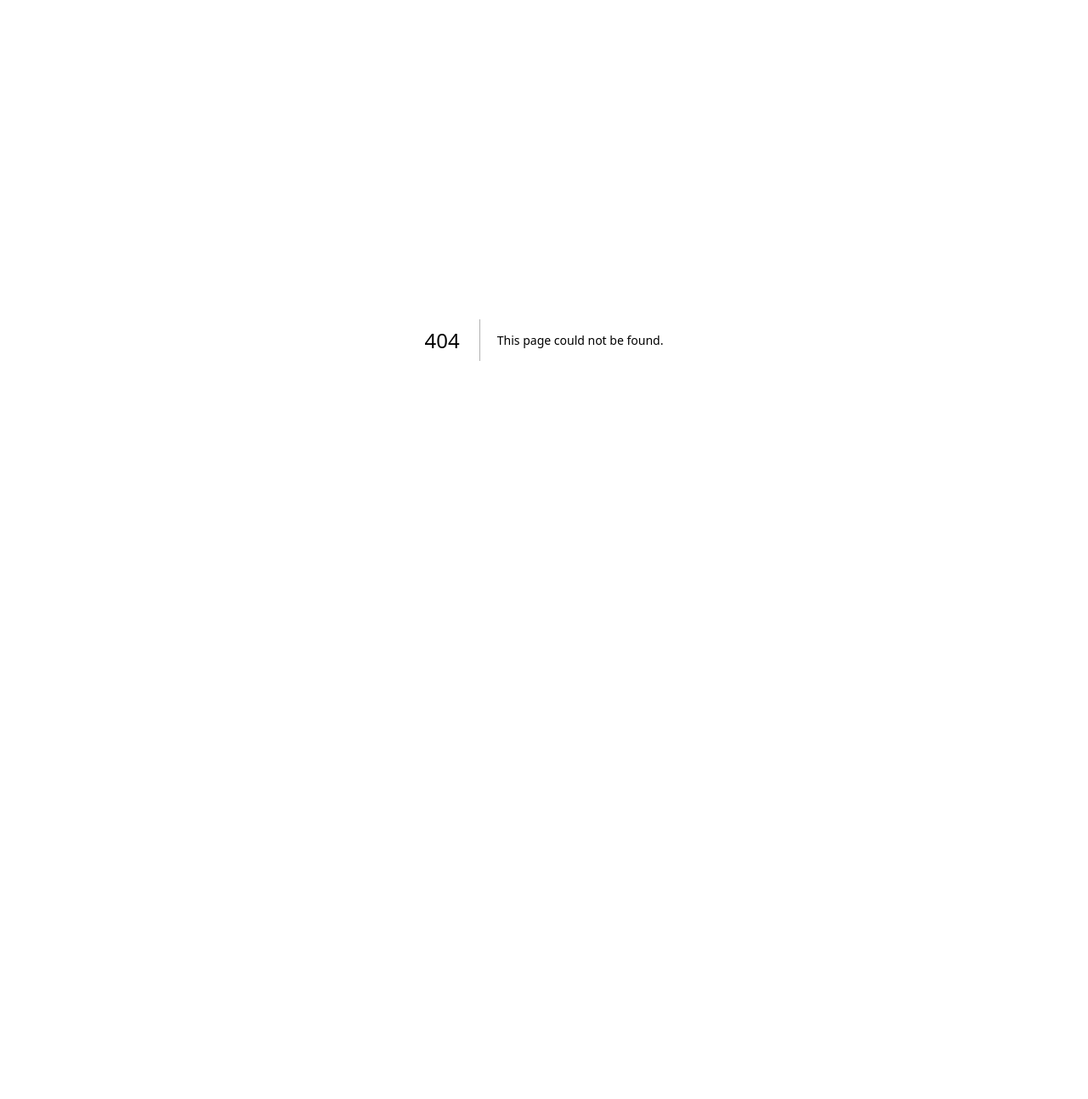
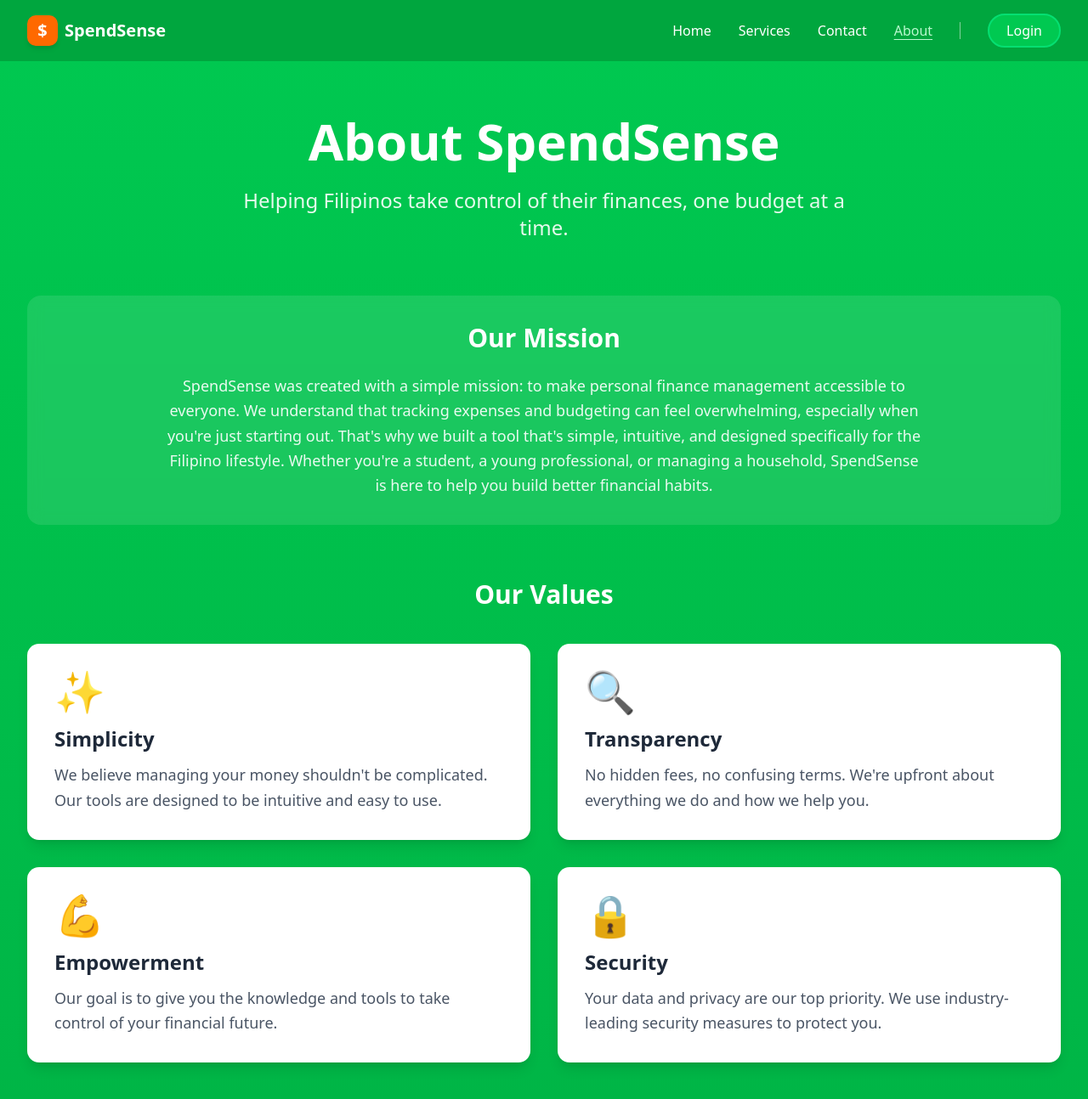
Before and after one commit to CSci-153-Web-Systems-and-Technologies/batch-2025-spend-sense-web, a Next.js app: page /about in a window 1280 px wide. Before the commit this address had no page. Shown: the top 1294 px of the page at 85% size. Before the commit the page ends 800 px from the top, so only its background shows below. Built offline with nearby package versions, Linux system fonts and the light colour scheme.

Commit message:
Adds about screen
Introduces an about page to provide information about the application's mission, values, and the developer.

This addition enhances user understanding and trust by detailing the purpose and principles behind the application.

```diff
--- /dev/null
+++ b/app/about/page.tsx
@@ -0,0 +1,159 @@
+import Link from "next/link";
+import Image from "next/image";
+import Footer from "@/components/Footer";
+
+export default function AboutPage() {
+
+  const values = [
+    {
+      title: "Simplicity",
+      description: "We believe managing your money shouldn't be complicated. Our tools are designed to be intuitive and easy to use.",
+      emoji: "✨",
+    },
+    {
+      title: "Transparency",
+      description: "No hidden fees, no confusing terms. We're upfront about everything we do and how we help you.",
+      emoji: "🔍",
+    },
+    {
+      title: "Empowerment",
+      description: "Our goal is to give you the knowledge and tools to take control of your financial future.",
+      emoji: "💪",
+    },
+    {
+      title: "Security",
+      description: "Your data and privacy are our top priority. We use industry-leading security measures to protect you.",
+      emoji: "🔒",
+    },
+  ];
+
+  return (
+    <div className="min-h-screen bg-gradient-to-b from-green-500 to-green-600 flex flex-col">
+      {/* Navigation */}
+      <nav className="w-full px-8 py-4 bg-green-600">
+        <div className="flex items-center justify-between">
+          {/* Logo */}
+          <Link href="/" className="flex items-center gap-2">
+            <div className="w-9 h-9 bg-orange-500 rounded-lg flex items-center justify-center shadow-md">
+              <span className="text-white font-bold text-xl">$</span>
+            </div>
+            <span className="text-white font-bold text-xl">SpendSense</span>
+          </Link>
+
+          {/* Mobile menu button */}
+          <button className="md:hidden text-white">
+            <svg className="w-6 h-6" fill="none" stroke="currentColor" viewBox="0 0 24 24">
+              <path strokeLinecap="round" strokeLinejoin="round" strokeWidth={2} d="M4 6h16M4 12h16M4 18h16" />
+            </svg>
+          </button>
+
+          {/* Nav Links */}
+          <div className="hidden md:flex items-center gap-8">
+            <Link href="/" className="text-white text-base font-medium hover:text-green-200 transition">
+              Home
+            </Link>
+            <Link href="/services" className="text-white text-base font-medium hover:text-green-200 transition">
+              Services
+            </Link>
+            <Link href="/contact" className="text-white text-base font-medium hover:text-green-200 transition">
+              Contact
+            </Link>
+            <Link href="/about" className="text-green-200 text-base font-medium underline underline-offset-4">
+              About
+            </Link>
+            <div className="w-px h-5 bg-white/50" />
+            <Link href="/login" className="px-5 py-1.5 border-2 border-green-400 bg-green-500 text-white rounded-full font-medium hover:bg-green-400 transition">
+              Login
+            </Link>
+          </div>
+        </div>
+      </nav>
+
+      {/* Main Content */}
+      <main className="flex-1 max-w-7xl mx-auto px-4 sm:px-8 py-12 md:py-16">
+        {/* Header */}
+        <div className="text-center mb-16">
+          <h1 className="text-4xl sm:text-5xl md:text-6xl font-bold text-white mb-6">
+            About SpendSense
+          </h1>
+          <p className="text-xl sm:text-2xl text-white/90 max-w-3xl mx-auto">
+            Helping Filipinos take control of their finances, one budget at a time.
+          </p>
+        </div>
+
+        {/* Mission Section */}
+        <div className="bg-white/10 backdrop-blur-sm rounded-2xl p-8 mb-16">
+          <h2 className="text-3xl font-bold text-white mb-6 text-center">Our Mission</h2>
+          <p className="text-lg text-white/90 text-center max-w-4xl mx-auto leading-relaxed">
+            SpendSense was created with a simple mission: to make personal finance management accessible to everyone.
+            We understand that tracking expenses and budgeting can feel overwhelming, especially when you&apos;re just
+            starting out. That&apos;s why we built a tool that&apos;s simple, intuitive, and designed specifically
+            for the Filipino lifestyle. Whether you&apos;re a student, a young professional, or managing a household,
+            SpendSense is here to help you build better financial habits.
+          </p>
+        </div>
+
+        {/* Values Section */}
+        <div className="mb-20">
+          <h2 className="text-3xl font-bold text-white mb-10 text-center">Our Values</h2>
+          <div className="grid grid-cols-1 sm:grid-cols-2 gap-8">
+            {values.map((value, index) => (
+              <div
+                key={index}
+                className="bg-white rounded-xl shadow-lg p-8 hover:shadow-xl transition"
+              >
+                <span className="text-5xl mb-4 block">{value.emoji}</span>
+                <h3 className="text-2xl font-semibold text-gray-800 mb-3">
+                  {value.title}
+                </h3>
+                <p className="text-lg text-gray-600 leading-relaxed">
+                  {value.description}
+                </p>
+              </div>
+            ))}
+          </div>
+        </div>
+
+        {/* Team Section */}
+        <div className="mb-20">
+          <h2 className="text-3xl font-bold text-white mb-10 text-center">Meet the Developer</h2>
+          <div className="flex justify-center">
+            <div className="bg-white/10 backdrop-blur-sm rounded-xl p-8 text-center hover:bg-white/20 transition max-w-xs">
+              <div className="w-32 h-32 mx-auto mb-4 rounded-full overflow-hidden border-4 border-white/30">
+                <Image
+                  src="/team/jm-pintin.jpg"
+                  alt="Jm Pintin"
+                  width={128}
+                  height={128}
+                  className="w-full h-full object-cover"
+                />
+              </div>
+              <h3 className="text-2xl font-semibold text-white mb-1">
+                Jm Pintin
+              </h3>
+              <p className="text-lg text-white/80">Web Developer</p>
+            </div>
+          </div>
+        </div>
+
+        {/* CTA Section */}
+        <div className="text-center mb-16">
+          <h2 className="text-3xl font-bold text-white mb-4">
+            Ready to Start Your Financial Journey?
+          </h2>
+          <p className="text-xl text-white/90 mb-8">
+            Join thousands of Filipinos who are already taking control of their finances.
+          </p>
+          <Link
+            href="/login"
+            className="inline-block px-10 py-4 bg-orange-500 hover:bg-orange-600 text-white text-xl font-semibold rounded-full shadow-lg transition"
+          >
+            Get Started Free
+          </Link>
+        </div>
+      </main>
+
+      <Footer />
+    </div>
+  );
+}
```
Also changed, not shown: public/team/jm-pintin.jpg (added).
